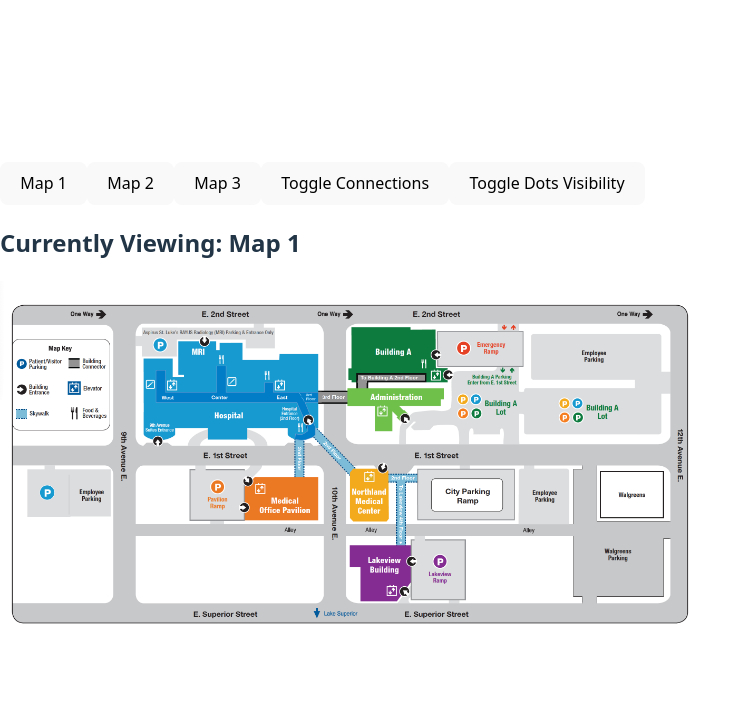
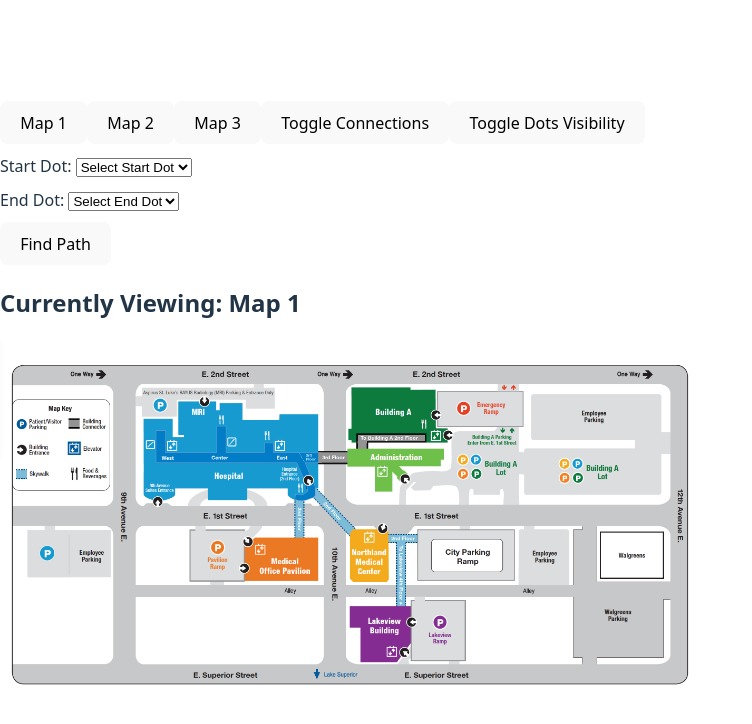
Before and after one commit to John-Harms/Web-Plotter, a React (Vite) app: page / in a window 1280 px wide. Shown: the top 724 px of the page, without its empty margins (0-752 px from the left). Built offline with nearby package versions, Linux system fonts and the light colour scheme.

Commit message:
Added pathfinding

```diff
--- a/components/FlexParent.jsx
+++ b/components/FlexParent.jsx
@@ -1,8 +1,9 @@
-// FlexParent.jsx (updated)
+// components/FlexParent.jsx
 import React, { useState, useCallback, useEffect, useMemo } from "react";
 import styles from "./FlexParent.module.css";
 import hospitalMap from "../assets/images/StLukes.png";
 import DotContextMenu from "./DotContextMenu";
+import MapDisplay from "./MapDisplay";
 
 function FlexParent() {
   const [activeMap, setActiveMap] = useState("Map 1");
@@ -16,20 +17,24 @@ function FlexParent() {
   });
   const [connectionsVisible, setConnectionsVisible] = useState(true);
 
+  // New state variables for pathfinding dropdowns.
+  const [startDotId, setStartDotId] = useState("");
+  const [endDotId, setEndDotId] = useState("");
+
   // Update cross-map connections when connections change.
   const updateCrossMapConnections = useCallback(() => {
-    setDots(prevDots => {
-      const clearedDots = prevDots.map(dot => ({ ...dot, isCrossMapConnected: false }));
+    setDots((prevDots) => {
+      const clearedDots = prevDots.map((dot) => ({ ...dot, isCrossMapConnected: false }));
       const crossConnectedIds = new Set();
-      connections.forEach(conn => {
-        const dot1 = clearedDots.find(d => d.id === conn.dot1Id);
-        const dot2 = clearedDots.find(d => d.id === conn.dot2Id);
+      connections.forEach((conn) => {
+        const dot1 = clearedDots.find((d) => d.id === conn.dot1Id);
+        const dot2 = clearedDots.find((d) => d.id === conn.dot2Id);
         if (dot1 && dot2 && dot1.map !== dot2.map) {
           crossConnectedIds.add(dot1.id);
           crossConnectedIds.add(dot2.id);
         }
       });
-      return clearedDots.map(dot =>
+      return clearedDots.map((dot) =>
         crossConnectedIds.has(dot.id)
           ? { ...dot, isCrossMapConnected: true }
           : dot
@@ -60,10 +65,11 @@ function FlexParent() {
     return () => document.removeEventListener("click", handleClickOutside);
   }, [contextMenu.visible]);
 
-  // Add Dot with the new isShown property
-  const addDot = useCallback((x, y, clientX, clientY) => {
+  // Add Dot with the new isShown property.
+  const addDot = useCallback(
+    (x, y, clientX, clientY) => {
       const id = Date.now();
-    setDots(prev => [
+      setDots((prev) => [
         ...prev,
         {
           id,
@@ -73,87 +79,105 @@ function FlexParent() {
           isVisible: true,
           map: activeMap,
           isCrossMapConnected: false,
-        isShown: true // New property added here.
-      }
+          isShown: true, // Default behavior remains.
+        },
       ]);
       setContextMenu({ visible: true, dotId: id, x: clientX, y: clientY });
-  }, [activeMap]);
+    },
+    [activeMap]
+  );
 
-  const handleImgBoundsMouseUp = useCallback((e) => {
+  const handleImgBoundsMouseUp = useCallback(
+    (e) => {
       if (e.button !== 0) return;
       const rect = e.currentTarget.getBoundingClientRect();
       const x = e.clientX - rect.left;
       const y = e.clientY - rect.top;
       addDot(x, y, e.clientX, e.clientY);
-  }, [addDot]);
+    },
+    [addDot]
+  );
 
   const addConnection = (id1, id2) => {
-    if (connections.some(conn =>
+    if (
+      connections.some(
+        (conn) =>
           (conn.dot1Id === id1 && conn.dot2Id === id2) ||
           (conn.dot1Id === id2 && conn.dot2Id === id1)
-    )) return;
+      )
+    )
+      return;
 
-    const dot1 = dots.find(d => d.id === id1);
-    const dot2 = dots.find(d => d.id === id2);
+    const dot1 = dots.find((d) => d.id === id1);
+    const dot2 = dots.find((d) => d.id === id2);
     if (dot1 && dot2) {
-      const distance = dot1.map === dot2.map
+      const distance =
+        dot1.map === dot2.map
           ? Math.hypot(dot1.x - dot2.x, dot1.y - dot2.y).toFixed(2)
           : Math.abs(
               parseInt(dot1.map.split(" ")[1], 10) -
                 parseInt(dot2.map.split(" ")[1], 10)
             );
-      setConnections(prev => [
+      setConnections((prev) => [
         ...prev,
-        { dot1Id: id1, dot2Id: id2, distance, isVisible: connectionsVisible }
+        { dot1Id: id1, dot2Id: id2, distance, isVisible: connectionsVisible },
       ]);
     }
   };
 
-  // Only render dots that belong to the active map AND have isShown true
+  // Only render dots that belong to the active map AND have isShown true.
   const visibleDots = useMemo(
-    () => dots.filter(dot => dot.map === activeMap && dot.isShown),
+    () => dots.filter((dot) => dot.map === activeMap && dot.isShown),
     [dots, activeMap]
   );
 
-  const visibleConnections = useMemo(() =>
-    connections.filter(connection => {
-      const dot1 = dots.find(dot => dot.id === connection.dot1Id);
-      const dot2 = dots.find(dot => dot.id === connection.dot2Id);
+  const visibleConnections = useMemo(
+    () =>
+      connections.filter((connection) => {
+        const dot1 = dots.find((dot) => dot.id === connection.dot1Id);
+        const dot2 = dots.find((dot) => dot.id === connection.dot2Id);
         return dot1 && dot2 && dot1.map === activeMap && dot2.map === activeMap;
       }),
     [connections, dots, activeMap]
   );
 
   const updateDotName = (id, newName) => {
-    setDots(prev => prev.map(dot => dot.id === id ? { ...dot, name: newName } : dot));
+    setDots((prev) =>
+      prev.map((dot) => (dot.id === id ? { ...dot, name: newName } : dot))
+    );
   };
 
   const updateDotVisibility = (id, visible) => {
-    setDots(prev => prev.map(dot => dot.id === id ? { ...dot, isVisible: visible } : dot));
+    setDots((prev) =>
+      prev.map((dot) => (dot.id === id ? { ...dot, isVisible: visible } : dot))
+    );
   };
 
   const removeConnection = (id1, id2) => {
-    setConnections(prev =>
-      prev.filter(conn =>
-        !((conn.dot1Id === id1 && conn.dot2Id === id2) ||
-          (conn.dot1Id === id2 && conn.dot2Id === id1))
+    setConnections((prev) =>
+      prev.filter(
+        (conn) =>
+          !(
+            (conn.dot1Id === id1 && conn.dot2Id === id2) ||
+            (conn.dot1Id === id2 && conn.dot2Id === id1)
+          )
       )
     );
   };
 
   const deleteDot = useCallback((id) => {
-    setDots(prev => prev.filter(dot => dot.id !== id));
-    setConnections(prev =>
-      prev.filter(conn => conn.dot1Id !== id && conn.dot2Id !== id)
+    setDots((prev) => prev.filter((dot) => dot.id !== id));
+    setConnections((prev) =>
+      prev.filter((conn) => conn.dot1Id !== id && conn.dot2Id !== id)
     );
     setContextMenu({ visible: false, dotId: null, x: 0, y: 0 });
   }, []);
 
   const handleToggleConnections = () => {
-    setConnectionsVisible(prev => {
+    setConnectionsVisible((prev) => {
       const newVisibility = !prev;
-      setConnections(conns =>
-        conns.map(conn => ({ ...conn, isVisible: newVisibility }))
+      setConnections((conns) =>
+        conns.map((conn) => ({ ...conn, isVisible: newVisibility }))
       );
       return newVisibility;
     });
@@ -161,13 +185,110 @@ function FlexParent() {
 
   // New function to toggle the isShown property for all dots.
   const handleToggleDotsVisibility = () => {
-    setDots(prevDots => prevDots.map(dot => ({
+    setDots((prevDots) =>
+      prevDots.map((dot) => ({
         ...dot,
-      isShown: !dot.isShown
-    })));
+        isShown: !dot.isShown,
+      }))
+    );
   };
 
-  const currentDot = dots.find(d => d.id === contextMenu.dotId);
+  const currentDot = dots.find((d) => d.id === contextMenu.dotId);
+
+  // NEW: Dijkstra's algorithm implementation.
+  const findPath = (startId, endId) => {
+    // Ensure we have valid start and end dots.
+    const startDot = dots.find((d) => d.id === parseInt(startId));
+    const endDot = dots.find((d) => d.id === parseInt(endId));
+    if (!startDot || !endDot) return null;
+
+    const distances = {};
+    const previous = {};
+    dots.forEach((dot) => {
+      distances[dot.id] = dot.id === startDot.id ? 0 : Infinity;
+      previous[dot.id] = null;
+    });
+
+    const unvisited = new Set(dots.map((dot) => dot.id));
+
+    while (unvisited.size > 0) {
+      let currentId = null;
+      unvisited.forEach((id) => {
+        if (currentId === null || distances[id] < distances[currentId]) {
+          currentId = id;
+        }
+      });
+
+      // Terminate early if we reached the destination.
+      if (currentId === endDot.id) break;
+      unvisited.delete(currentId);
+
+      connections.forEach((conn) => {
+        if (conn.dot1Id === currentId || conn.dot2Id === currentId) {
+          const neighborId = conn.dot1Id === currentId ? conn.dot2Id : conn.dot1Id;
+          if (!unvisited.has(neighborId)) return;
+
+          const currentNode = dots.find((d) => d.id === currentId);
+          const neighborNode = dots.find((d) => d.id === neighborId);
+          let cost;
+          if (currentNode.map === neighborNode.map) {
+            cost = Math.hypot(currentNode.x - neighborNode.x, currentNode.y - neighborNode.y);
+          } else {
+            cost = Math.abs(
+              parseInt(currentNode.map.split(" ")[1], 10) -
+                parseInt(neighborNode.map.split(" ")[1], 10)
+            );
+          }
+          const newDist = distances[currentId] + cost;
+          if (newDist < distances[neighborId]) {
+            distances[neighborId] = newDist;
+            previous[neighborId] = currentId;
+          }
+        }
+      });
+    }
+
+    if (distances[endDot.id] === Infinity) return null;
+
+    const path = [];
+    let curr = endDot.id;
+    while (curr !== null) {
+      path.unshift(curr);
+      curr = previous[curr];
+    }
+    return path;
+  };
+
+  // NEW: Handler for the "Find Path" button.
+  const handleFindPath = () => {
+    if (!startDotId || !endDotId) {
+      alert("Please select both start and end dots.");
+      return;
+    }
+    const path = findPath(startDotId, endDotId);
+    if (!path) {
+      alert("No path found between the selected dots.");
+      return;
+    }
+    // Update dot visibility: Make dots on the path visible.
+    setDots((prevDots) =>
+      prevDots.map((dot) => {
+        if (path.includes(dot.id)) {
+          return { ...dot, isVisible: true, isShown: true };
+        }
+        return dot;
+      })
+    );
+    // Update connection visibility: Make connections visible if both endpoints are in the path.
+    setConnections((prevConnections) =>
+      prevConnections.map((conn) => {
+        if (path.includes(conn.dot1Id) && path.includes(conn.dot2Id)) {
+          return { ...conn, isVisible: true };
+        }
+        return conn;
+      })
+    );
+  };
 
   return (
     <div>
@@ -176,73 +297,63 @@ function FlexParent() {
         <button onClick={() => setActiveMap("Map 2")}>Map 2</button>
         <button onClick={() => setActiveMap("Map 3")}>Map 3</button>
         <button onClick={handleToggleConnections}>Toggle Connections</button>
-        {/* New Toggle Dots Visibility button */}
         <button onClick={handleToggleDotsVisibility}>Toggle Dots Visibility</button>
+
+        {/* New UI Elements for Pathfinding */}
+        <div style={{ marginTop: "10px" }}>
+          <label htmlFor="start-dot-select">Start Dot: </label>
+          <select
+            id="start-dot-select"
+            value={startDotId}
+            onChange={(e) => setStartDotId(e.target.value)}
+          >
+            <option value="">Select Start Dot</option>
+            {dots.map((dot) => (
+              <option key={dot.id} value={dot.id}>
+                {dot.name ? dot.name : `Dot ${dot.id}`}
+              </option>
+            ))}
+          </select>
+        </div>
+        <div style={{ marginTop: "10px" }}>
+          <label htmlFor="end-dot-select">End Dot: </label>
+          <select
+            id="end-dot-select"
+            value={endDotId}
+            onChange={(e) => setEndDotId(e.target.value)}
+          >
+            <option value="">Select End Dot</option>
+            {dots.map((dot) => (
+              <option key={dot.id} value={dot.id}>
+                {dot.name ? dot.name : `Dot ${dot.id}`}
+              </option>
+            ))}
+          </select>
+        </div>
+        <div style={{ marginTop: "10px" }}>
+          <button onClick={handleFindPath}>Find Path</button>
+        </div>
       </div>
       <h2>Currently Viewing: {activeMap}</h2>
-      <div className={styles.container}>
-        <img src={hospitalMap} className={styles.img} alt="Hospital Map" />
-        <div
-          className={styles.imgBounds}
-          onMouseUp={handleImgBoundsMouseUp}
-          onContextMenu={(e) => e.preventDefault()}
-        >
-          {visibleDots.map(dot => {
-            const crossMapVisible = connections.some(conn => {
-              if (conn.isVisible) {
-                const otherDot = dot.id === conn.dot1Id
-                  ? dots.find(d => d.id === conn.dot2Id)
-                  : dots.find(d => d.id === conn.dot1Id);
-                return otherDot && dot.map !== otherDot.map;
-              }
-              return false;
-            });
-            const showGreenBorder = dot.isCrossMapConnected && crossMapVisible;
-            return (
-              <React.Fragment key={dot.id}>
-                {dot.isVisible && (
-                  <div
-                    className={styles.dotName}
-                    style={{ left: dot.x, top: dot.y - 30 }}
-                  >
-                    {dot.name}
-                  </div>
-                )}
-                <div
-                  className={`${styles.dot} ${showGreenBorder ? styles.crossMapConnectedDot : ""}`}
-                  style={{ left: dot.x - 10, top: dot.y - 10 }}
-                  onClick={(e) => {
-                    e.stopPropagation();
-                    setContextMenu({ visible: true, dotId: dot.id, x: e.clientX, y: e.clientY });
-                  }}
-                  onMouseDown={(e) => e.stopPropagation()}
-                  onMouseUp={(e) => e.stopPropagation()}
-                  draggable={false}
+
+      <MapDisplay
+        activeMap={activeMap}
+        hospitalMap={hospitalMap}
+        handleImgBoundsMouseUp={handleImgBoundsMouseUp}
+        visibleDots={visibleDots}
+        visibleConnections={visibleConnections}
+        dots={dots}
+        connections={connections}
+        contextMenu={contextMenu}
+        setContextMenu={setContextMenu}
+        currentDot={currentDot}
+        updateDotName={updateDotName}
+        updateDotVisibility={updateDotVisibility}
+        addConnection={addConnection}
+        removeConnection={removeConnection}
+        deleteDot={deleteDot}
       />
-              </React.Fragment>
-            );
-          })}
-          <svg className={styles.connectionCanvas}>
-            {visibleConnections.map((connection, index) => {
-              if (!connection.isVisible) return null;
-              const dot1 = dots.find(dot => dot.id === connection.dot1Id);
-              const dot2 = dots.find(dot => dot.id === connection.dot2Id);
-              if (!dot1 || !dot2) return null;
-              return (
-                <line
-                  key={index}
-                  x1={dot1.x}
-                  y1={dot1.y}
-                  x2={dot2.x}
-                  y2={dot2.y}
-                  stroke="black"
-                  strokeWidth="4"
-                />
-              );
-            })}
-          </svg>
-        </div>
-      </div>
+
       {contextMenu.visible && currentDot && (
         <DotContextMenu
           dot={currentDot}
--- /dev/null
+++ b/components/MapDisplay.jsx
@@ -0,0 +1,89 @@
+// components/MapDisplay.jsx
+import React from 'react';
+import styles from './MapDisplay.module.css';
+
+function MapDisplay({
+  activeMap,
+  hospitalMap,
+  handleImgBoundsMouseUp,
+  visibleDots,
+  visibleConnections,
+  dots,
+  connections,
+  contextMenu, // included for future use if needed
+  setContextMenu,
+  currentDot, // included for future use if needed
+  updateDotName, // included for future use if needed
+  updateDotVisibility, // included for future use if needed
+  addConnection, // included for future use if needed
+  removeConnection, // included for future use if needed
+  deleteDot, // included for future use if needed
+}) {
+  return (
+    <div className={styles.container}>
+      <img src={hospitalMap} className={styles.img} alt="Hospital Map" />
+      <div
+        className={styles.imgBounds}
+        onMouseUp={handleImgBoundsMouseUp}
+        onContextMenu={(e) => e.preventDefault()}
+      >
+        {visibleDots.map(dot => {
+          const crossMapVisible = connections.some(conn => {
+            if (conn.isVisible) {
+              const otherDot = dot.id === conn.dot1Id
+                ? dots.find(d => d.id === conn.dot2Id)
+                : dots.find(d => d.id === conn.dot1Id);
+              return otherDot && dot.map !== otherDot.map;
+            }
+            return false;
+          });
+          const showGreenBorder = dot.isCrossMapConnected && crossMapVisible;
+          return (
+            <React.Fragment key={dot.id}>
+              {dot.isVisible && (
+                <div
+                  className={styles.dotName}
+                  style={{ left: dot.x, top: dot.y - 30 }}
+                >
+                  {dot.name}
+                </div>
+              )}
+              <div
+                className={`${styles.dot} ${showGreenBorder ? styles.crossMapConnectedDot : ""}`}
+                style={{ left: dot.x - 10, top: dot.y - 10 }}
+                onClick={(e) => {
+                  e.stopPropagation();
+                  setContextMenu({ visible: true, dotId: dot.id, x: e.clientX, y: e.clientY });
+                }}
+                onMouseDown={(e) => e.stopPropagation()}
+                onMouseUp={(e) => e.stopPropagation()}
+                draggable={false}
+              />
+            </React.Fragment>
+          );
+        })}
+        <svg className={styles.connectionCanvas}>
+          {visibleConnections.map((connection, index) => {
+            if (!connection.isVisible) return null;
+            const dot1 = dots.find(dot => dot.id === connection.dot1Id);
+            const dot2 = dots.find(dot => dot.id === connection.dot2Id);
+            if (!dot1 || !dot2) return null;
+            return (
+              <line
+                key={index}
+                x1={dot1.x}
+                y1={dot1.y}
+                x2={dot2.x}
+                y2={dot2.y}
+                stroke="black"
+                strokeWidth="4"
+              />
+            );
+          })}
+        </svg>
+      </div>
+    </div>
+  );
+}
+
+export default MapDisplay;
--- /dev/null
+++ b/components/MapDisplay.module.css
@@ -0,0 +1,66 @@
+/* components/MapDisplay.module.css */
+.container {
+    position: relative;
+    display: inline-block;
+  }
+
+  .img {
+    display: block;
+    width: 700px;
+    height: auto;
+  }
+
+  .imgBounds {
+    position: absolute;
+    top: 0;
+    left: 0;
+    width: 100%;
+    height: 100%;
+    z-index: 1;
+    pointer-events: auto;
+  }
+
+  .dot {
+    position: absolute;
+    width: 20px;
+    height: 20px;
+    background-color: blue;
+    border-radius: 50%;
+    z-index: 2;
+    pointer-events: auto;
+    cursor: pointer;
+    display: flex;
+    justify-content: center;
+    align-items: center;
+    font-size: 0.8em;
+    border: none;
+    box-sizing: border-box;
+  }
+
+  .connectionCanvas {
+    position: absolute;
+    top: 0;
+    left: 0;
+    width: 100%;
+    height: 100%;
+    z-index: 1;
+    pointer-events: none;
+  }
+
+  .dotName {
+    position: absolute;
+    transform: translateX(-50%);
+    white-space: nowrap;
+    background: rgba(255, 255, 255, 0.8);
+    padding: 2px 4px;
+    border-radius: 3px;
+    font-size: 0.8em;
+    pointer-events: none;
+  }
+
+  /* This style was originally defined as .dot.crossMapConnectedDot */
+  .crossMapConnectedDot {
+    border-color: green;
+    border-style: solid;
+    border-width: 2px;
+  }
--- a/src/App.jsx
+++ b/src/App.jsx
@@ -1,10 +1,11 @@
 import React from 'react';
-import SimplifiedFlexParent from '../components/FlexParent';
+import FlexParent from '../components/FlexParent';
 
 function App() {
   return (
     <div>
-      <SimplifiedFlexParent /> {/* Make sure this line is present and not commented out */}
+
+      <FlexParent /> {/* Make sure this line is present and not commented out */}
     </div>
   );
 }
```
Lines whose indentation alone changed are shown as unchanged.
